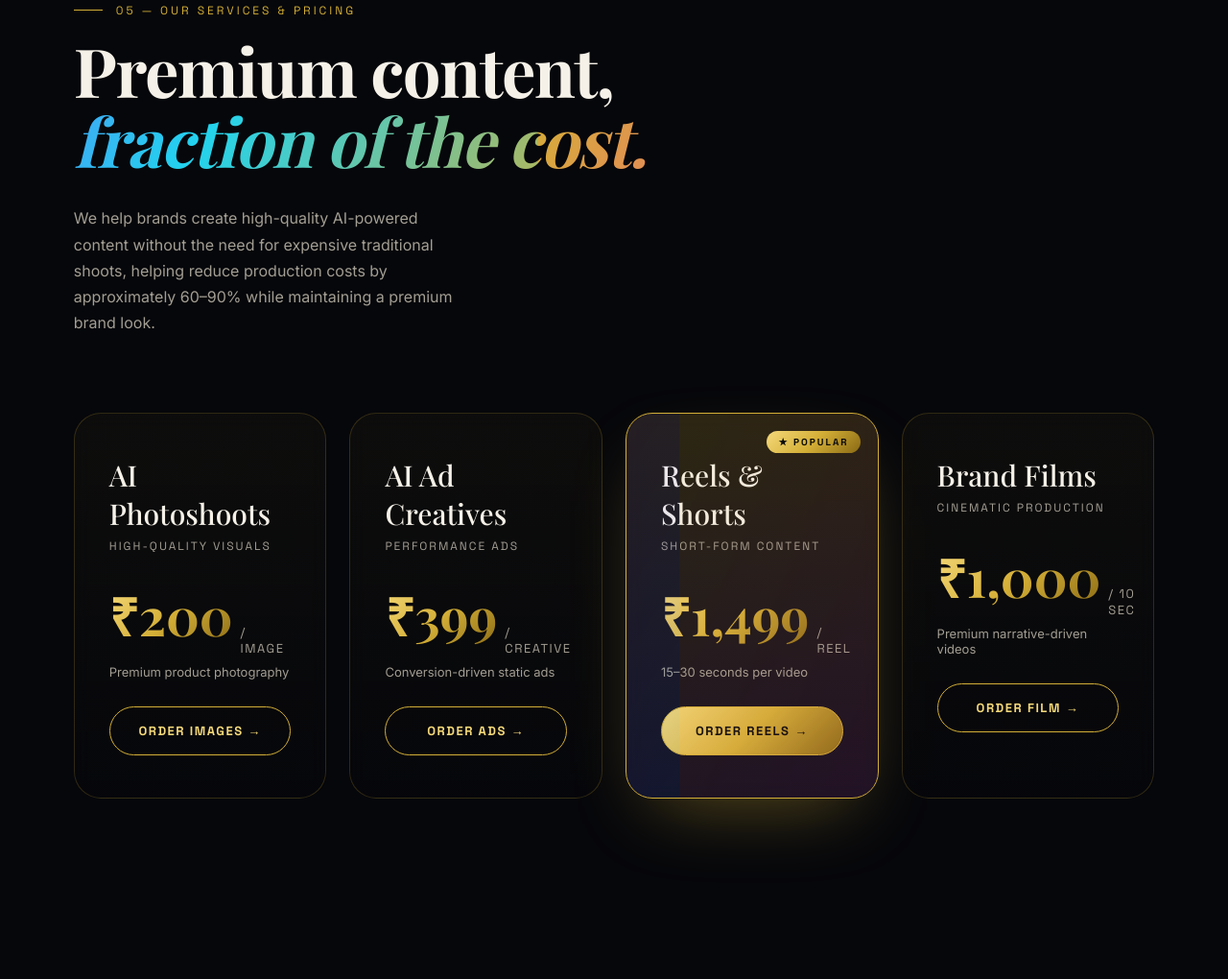
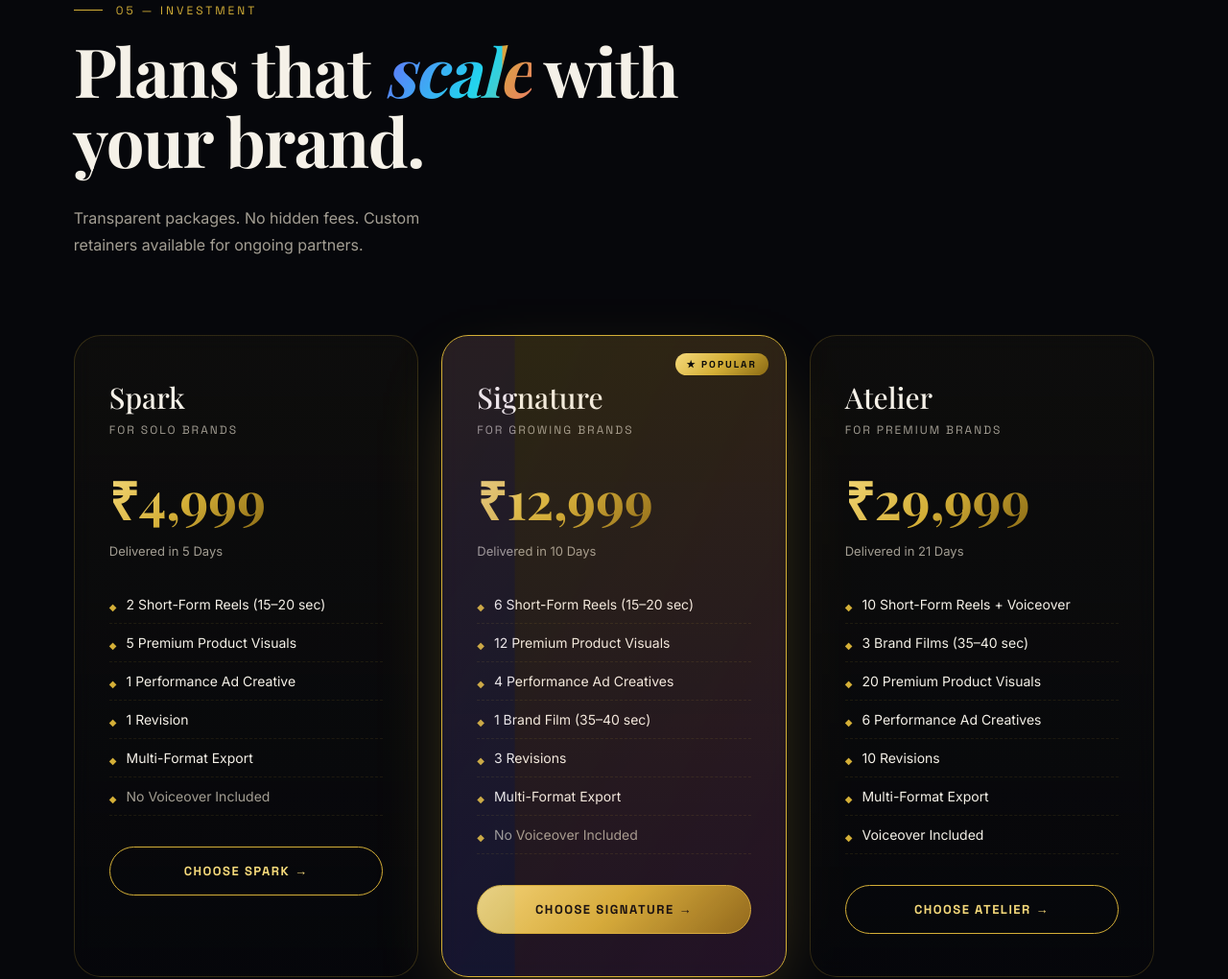
Before and after one commit to JJcoders00/jenvor, a plain HTML site: page index.html in a window 1280 px wide. Shown: the part 6605-7625 px from the top of the page at 96% size. Drawn offline with nearby package versions, Linux system fonts and the light colour scheme; a web font is replaced by a local one.

Commit message:
Add files via upload

```diff
--- a/index.html
+++ b/index.html
@@ -632,46 +632,62 @@ footer{padding:80px 6vw 120px;border-top:1px solid rgba(212,175,55,.1);position:
 <section id="pricing">
   <div class="sec-head reveal">
     <div>
-      <div class="sec-tag">05 — Our Services &amp; Pricing</div>
-      <h2 class="sec-title">Premium content, <em>fraction of the cost.</em></h2>
+      <div class="sec-tag">05 — Investment</div>
+      <h2 class="sec-title">Plans that <em>scale</em> with your brand.</h2>
     </div>
-    <p class="sec-desc">We help brands create high-quality AI-powered content without the need for expensive traditional shoots, helping reduce production costs by approximately 60–90% while maintaining a premium brand look.</p>
+    <p class="sec-desc">Transparent packages. No hidden fees. Custom retainers available for ongoing partners.</p>
   </div>
-  <div class="pricing" style="grid-template-columns: repeat(auto-fit, minmax(min(100%, 240px), 1fr));">
-
+  <div class="pricing">
     <div class="plan reveal">
-      <div class="plan-name">AI Photoshoots</div>
-      <div class="plan-tagline">High-Quality Visuals</div>
-      <div class="plan-price"><span class="amount">₹200</span><span class="per">/ image</span></div>
-      <div class="plan-note">Premium product photography</div>
-      <button class="plan-cta wa-link" data-msg="Hi Jenvor Studio, I'm interested in AI Photoshoot Creatives (₹200/image).">Order Images →</button>
-    </div>
-
-    <div class="plan reveal">
-      <div class="plan-name">AI Ad Creatives</div>
-      <div class="plan-tagline">Performance Ads</div>
-      <div class="plan-price"><span class="amount">₹399</span><span class="per">/ creative</span></div>
-      <div class="plan-note">Conversion-driven static ads</div>
-      <button class="plan-cta wa-link" data-msg="Hi Jenvor Studio, I'm interested in AI Ad Creatives (₹399/creative).">Order Ads →</button>
+      <div class="plan-name">Spark</div>
+      <div class="plan-tagline">For Solo Brands</div>
+      <div class="plan-price"><span class="amount">₹4,999</span></div>
+      <div class="plan-note">Delivered in 5 Days</div>
+      <ul>
+        <li>2 Short-Form Reels (15–20 sec)</li>
+        <li>5 Premium Product Visuals</li>
+        <li>1 Performance Ad Creative</li>
+        <li>1 Revision</li>
+        <li>Multi-Format Export</li>
+        <li style="color:var(--ink-dim)">No Voiceover Included</li>
+      </ul>
+      <button class="plan-cta wa-link" data-msg="Hi Jenvor Studio, I'm interested in the SPARK plan (₹4,999).">Choose Spark →</button>
     </div>
 
     <div class="plan featured reveal">
       <span class="featured-tag">★ Popular</span>
-      <div class="plan-name">Reels &amp; Shorts</div>
-      <div class="plan-tagline">Short-form Content</div>
-      <div class="plan-price"><span class="amount">₹1,499</span><span class="per">/ reel</span></div>
-      <div class="plan-note">15–30 seconds per video</div>
-      <button class="plan-cta wa-link" data-msg="Hi Jenvor Studio, I'm interested in Short-form Reels (₹1,499/video).">Order Reels →</button>
+      <div class="plan-name">Signature</div>
+      <div class="plan-tagline">For Growing Brands</div>
+      <div class="plan-price"><span class="amount">₹12,999</span></div>
+      <div class="plan-note">Delivered in 10 Days</div>
+      <ul>
+        <li>6 Short-Form Reels (15–20 sec)</li>
+        <li>12 Premium Product Visuals</li>
+        <li>4 Performance Ad Creatives</li>
+        <li>1 Brand Film (35–40 sec)</li>
+        <li>3 Revisions</li>
+        <li>Multi-Format Export</li>
+        <li style="color:var(--ink-dim)">No Voiceover Included</li>
+      </ul>
+      <button class="plan-cta wa-link" data-msg="Hi Jenvor Studio, I'd like to go with the SIGNATURE plan (₹12,999).">Choose Signature →</button>
     </div>
 
     <div class="plan reveal">
-      <div class="plan-name">Brand Films</div>
-      <div class="plan-tagline">Cinematic Production</div>
-      <div class="plan-price"><span class="amount">₹1,000</span><span class="per">/ 10 sec</span></div>
-      <div class="plan-note">Premium narrative-driven videos</div>
-      <button class="plan-cta wa-link" data-msg="Hi Jenvor Studio, I'm interested in a Cinematic AI Brand Film.">Order Film →</button>
+      <div class="plan-name">Atelier</div>
+      <div class="plan-tagline">For Premium Brands</div>
+      <div class="plan-price"><span class="amount">₹29,999</span></div>
+      <div class="plan-note">Delivered in 21 Days</div>
+      <ul>
+        <li>10 Short-Form Reels + Voiceover</li>
+        <li>3 Brand Films (35–40 sec)</li>
+        <li>20 Premium Product Visuals</li>
+        <li>6 Performance Ad Creatives</li>
+        <li>10 Revisions</li>
+        <li>Multi-Format Export</li>
+        <li>Voiceover Included</li>
+      </ul>
+      <button class="plan-cta wa-link" data-msg="Hi Jenvor Studio, I'm interested in the ATELIER plan (₹29,999).">Choose Atelier →</button>
     </div>
-
   </div>
 </section>
 
```
